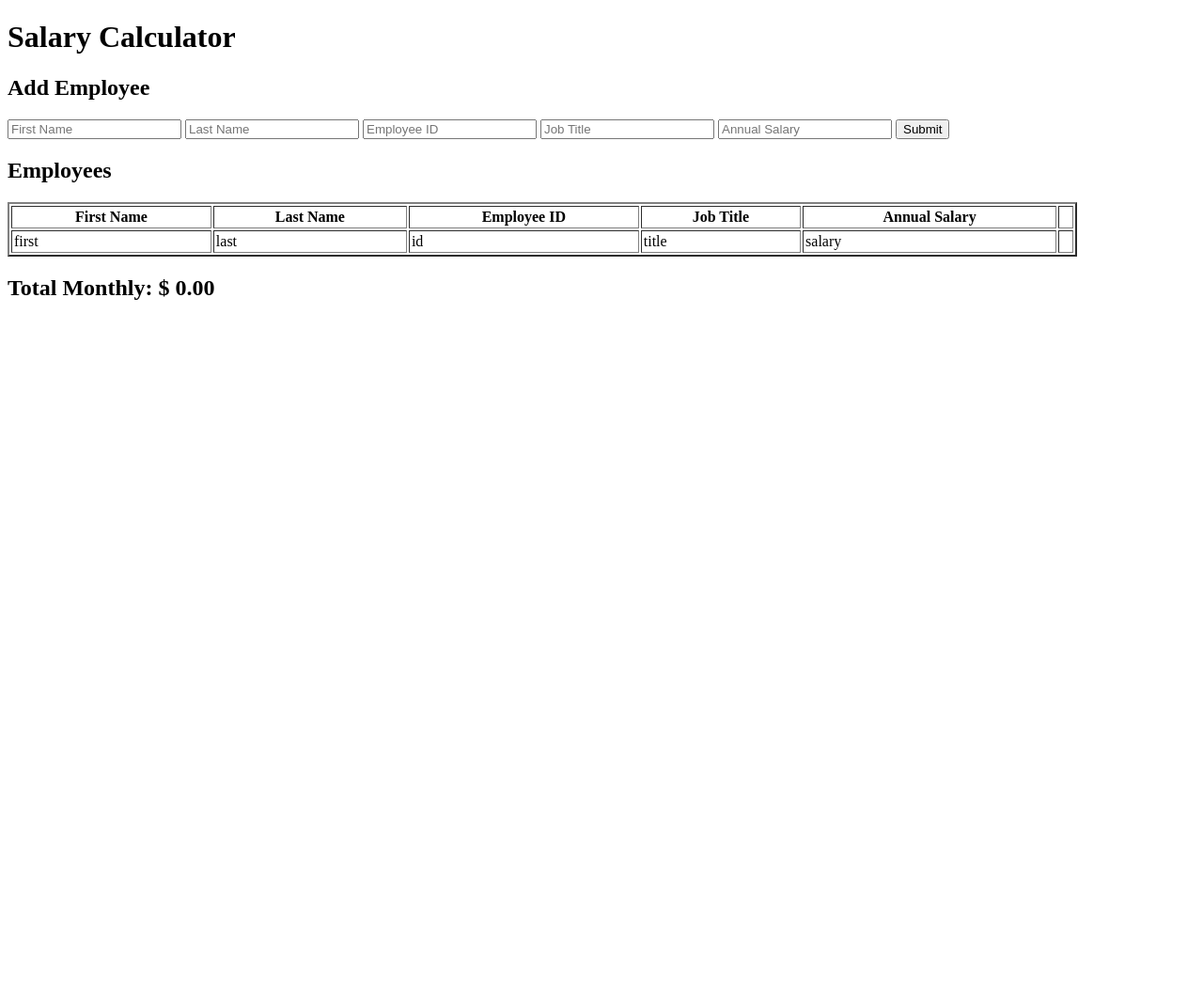
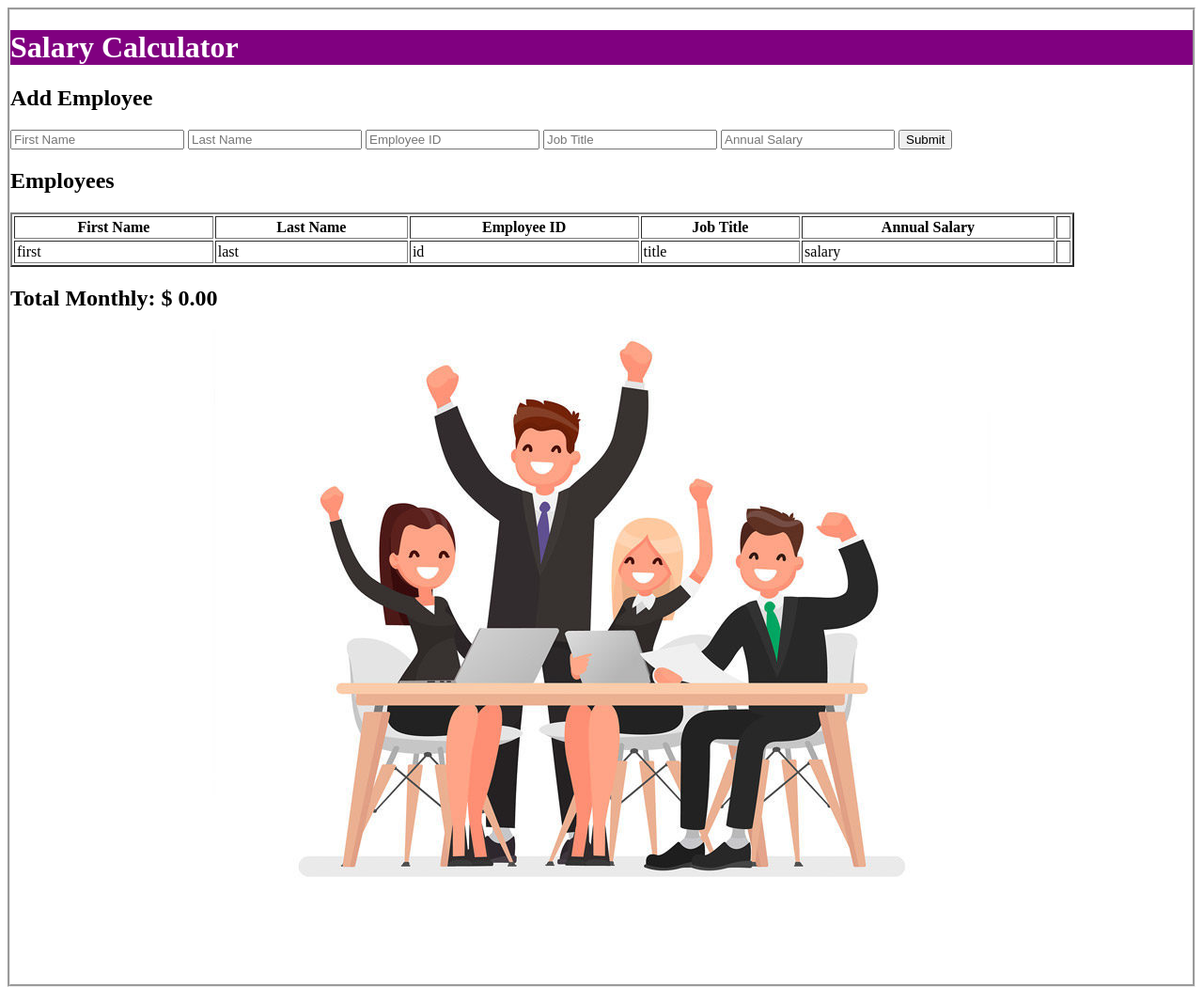
Before and after one commit to naniwin/jquery-salary-calculator, a plain HTML site: page assignment/index.html in a window 1280 px wide. Shown: the whole page at 94% size. Before the commit the page ends 800 px from the top, so only its background shows below. Drawn offline with Linux system fonts and the light colour scheme.

Commit message:
added img for background

```diff
--- a/assignment/index.html
+++ b/assignment/index.html
@@ -55,5 +55,8 @@
         Total Monthly: $ <span id="monthlyValueOut">0.00</span>
       </h2>
     </div>
+    <div id="imgage">
+      <img src="styles/Employees.jpeg" alt="employees" />
+    </div>
   </body>
 </html>
--- a/assignment/scripts/client.js
+++ b/assignment/scripts/client.js
@@ -54,6 +54,8 @@ function displayEmployee() {
   el.append(annualSalary.toFixed(2));
   if (annualSalary.toFixed(2) > 20000) {
     $('#monthlyTotal').css('background-color', 'red');
+  } else {
+    $('#monthlyTotal').css('background-color', 'white');
   }
 } // end displayEmployee
 
@@ -73,12 +75,13 @@ function deleteEmployee() {
 } // end delete button
 
 // function monthlyCost() {
-//   // let totalMonthCost = annualSalary;
-
 //   // if (Number($('#monthlyValueOut').val()) > 20000) {
 //   //   $(this).addClass('red');
 //   // }
 //   if (totalMonthCost > 20000) {
 //     $('#monthlyTotal').css('background-color', 'red');
 //   }
+// if (Number(annualSalary) / 12 > 20000) {
+//   $('#monthlyTotal').css('background-color', 'red');
 // }
+// }
--- a/assignment/styles/style.css
+++ b/assignment/styles/style.css
@@ -5,6 +5,18 @@
 .th {
   width: 15%;
 }
-.red {
-  color: red;
+img {
+  position: static;
+  display: block;
+  margin-left: auto;
+  margin-right: auto;
+  margin-bottom: 100px;
+  max-width: 100%;
 }
+h1 {
+  background-color: purple;
+  color: white;
+}
+body {
+  border-style: groove;
+}
```
Also changed, not shown: assignment/styles/Employees.jpeg (added).
